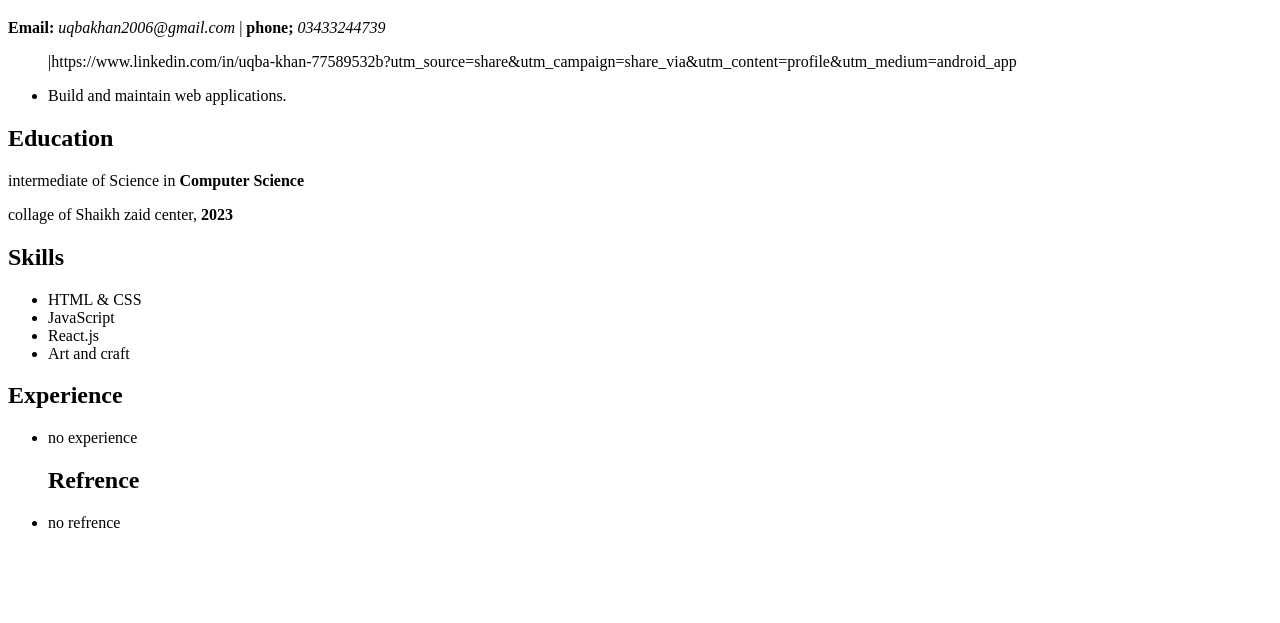
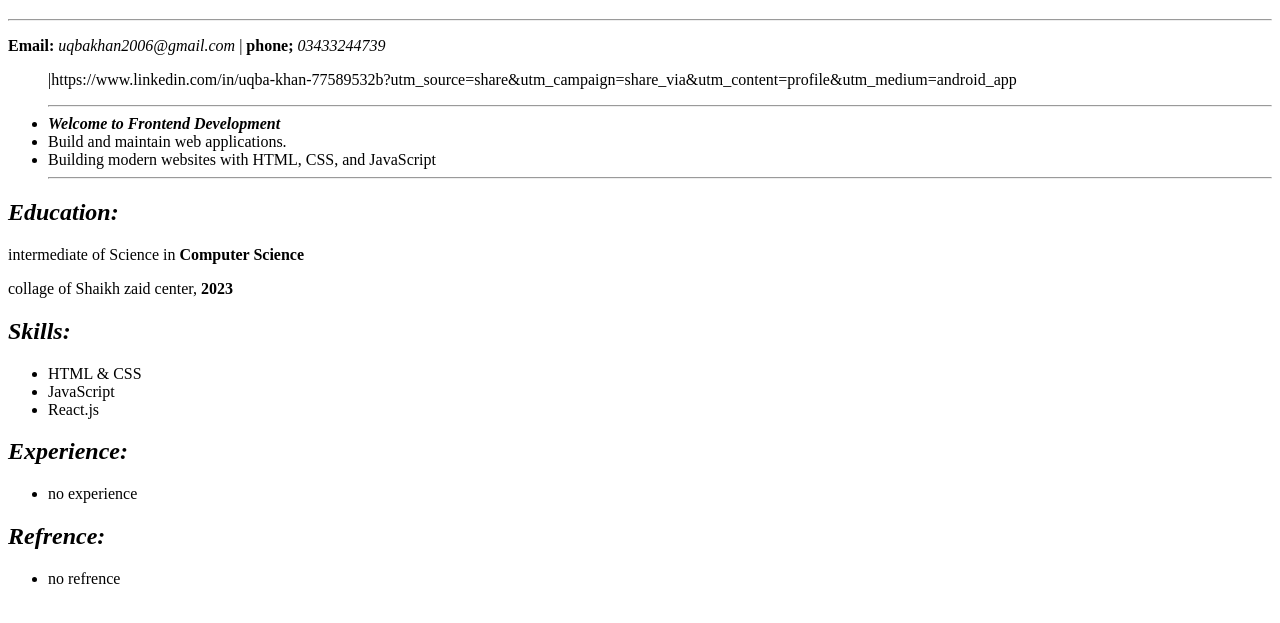
Before and after one commit to Uqbakhan307/html-1-web, a plain HTML site: page index.html in a window 1280 px wide. Shown: the part 61-684 px from the top of the page. Drawn offline with Linux system fonts and the light colour scheme.

Commit message:
auto publish 1728322326600

```diff
--- a/index.html
+++ b/index.html
@@ -7,30 +7,34 @@
 </head>
 <body>
     <h1>UQBA KHAN</h1>
+    <hr />
   <b><p>Email:</b><i> uqbakhan2006@gmail.com</i> |<b> phone;</b><i> 03433244739</i><br<q> <cite><blockquote>|https://www.linkedin.com/in/uqba-khan-77589532b?utm_source=share&utm_campaign=share_via&utm_content=profile&utm_medium=android_app<convert in</q> </blockquote></cite></p>
     <ul>
+    <hr />
+        <li><b><i>Welcome to Frontend Development</i></b></li>
         <li>Build and maintain web applications.</li>
-
+      <li>Building modern websites with HTML, CSS, and JavaScript</li>
+    <hr />
     </ul>
 
-    <h2>Education</h2>
+    <h2><i>Education:</i></h2>
     <p>intermediate  of Science in <strong>Computer Science</strong></p>
     <p>collage of Shaikh zaid center,<strong> 2023</strong></p>
 
-    <h2>Skills</h2>
+    <h2><i>Skills:</i></h2>
     <ul>
         <li>HTML & CSS</li>
         <li>JavaScript</li>
         <li>React.js</li>
-        <li>Art and craft</li>
+
     </ul>
-    <h2>Experience </h2>
+    <h2><i>Experience:</i> </h2>
     <ul>
        <li>no experience </li>
      </ul>
-     <ul>
-    <h2>Refrence</h2>
-    <li>no refrence</li>
+    <h2><i>Refrence:</i></h2>
+    <ul>
+       <li>no refrence</li>
     </ul>
 </body>
 </html>
```
